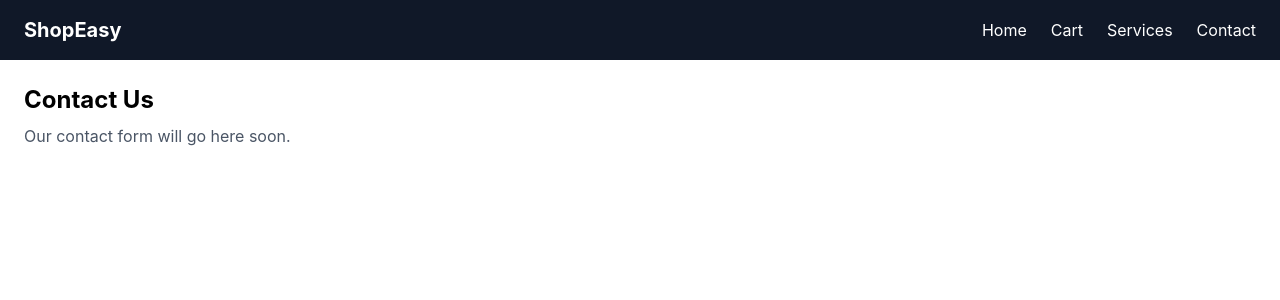
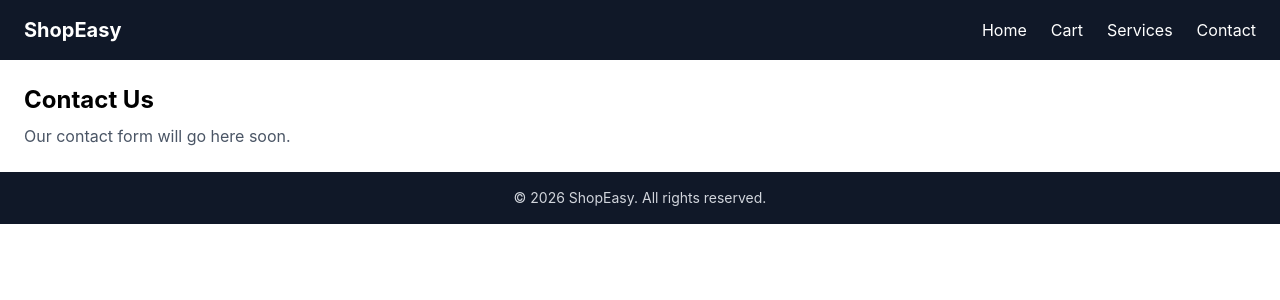
Before and after one commit to Emily27umoh/Shopeasy, a React (Vite) app: page /contact in a window 1280 px wide. Shown: the top 300 px of the page. Built offline with nearby package versions, Linux system fonts and the light colour scheme.

Commit message:
Add footer

```diff
--- a/src/App.jsx
+++ b/src/App.jsx
@@ -4,6 +4,7 @@ import Home from './pages/Home'
 import Services from './pages/Services'
 import Cart from './pages/Cart'
 import Contact from './pages/Contact'
+import Footer from './components/Footer'
 
 
 function App() {
@@ -19,6 +20,7 @@ function App() {
           <Route path="/contact" element={<Contact />} />
         </Routes>
       </main>
+      <Footer />
     </div>
   )
 }
--- /dev/null
+++ b/src/components/Footer.jsx
@@ -0,0 +1,9 @@
+function Footer() {
+  return (
+    <footer className="bg-gray-900 text-gray-300 text-center py-4 text-sm">
+      © 2026 ShopEasy. All rights reserved.
+    </footer>
+  )
+}
+
+export default Footer
```
